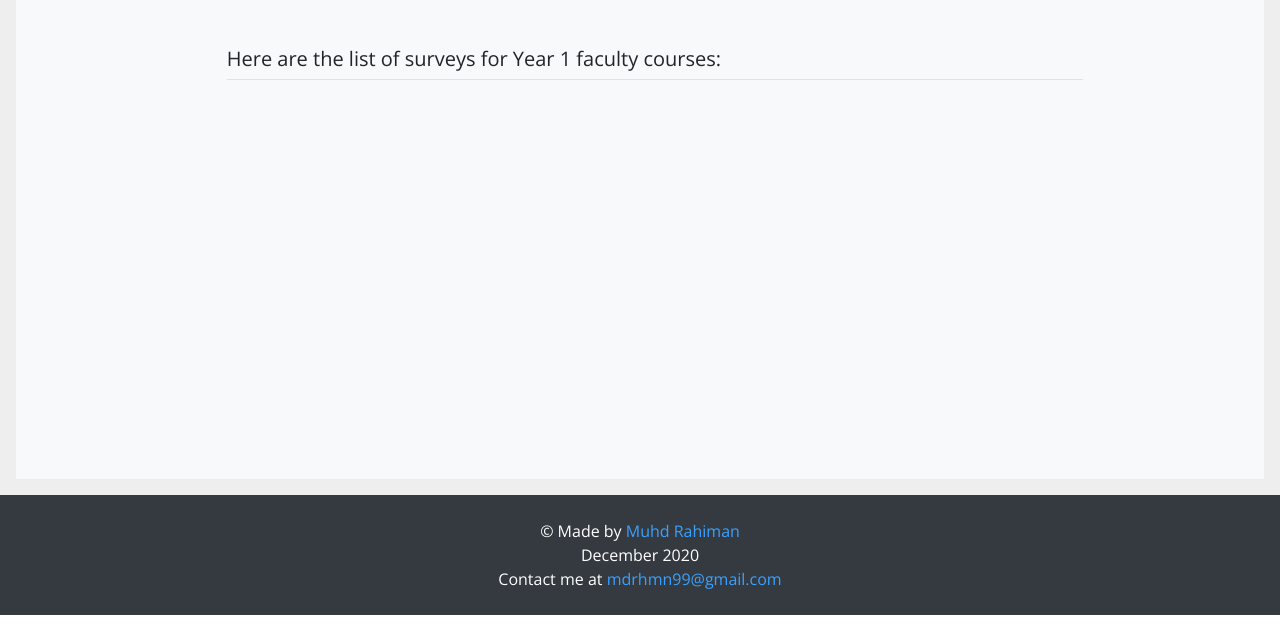
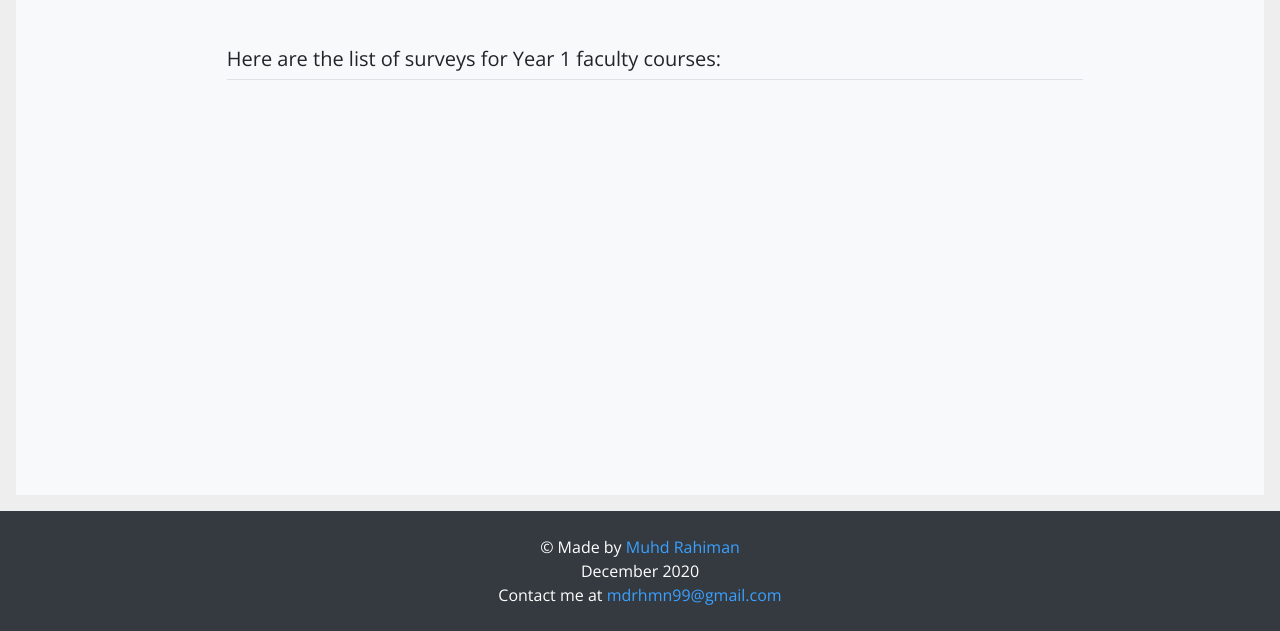
Before and after one commit to mdrhmn/fcsit-survey-app, a Django app: page / in a window 1280 px wide. Shown: the part 444-1075 px from the top of the page. Run offline with Django 3.2, Linux system fonts and the light colour scheme; data that the repository does not hold is empty; some libraries are stand-ins or nearby versions.

Commit message:
Updated README.md and amended main-container height to 62vh

```diff
--- a/main/static/css/home.css
+++ b/main/static/css/home.css
@@ -10,7 +10,7 @@
 }
 
 #main-container {
-    min-height: 60vh;
+    min-height: 62vh;
     /* will cover the 100% of viewport */
     overflow: hidden;
     display: block;
```
Also changed, not shown: README.md.
